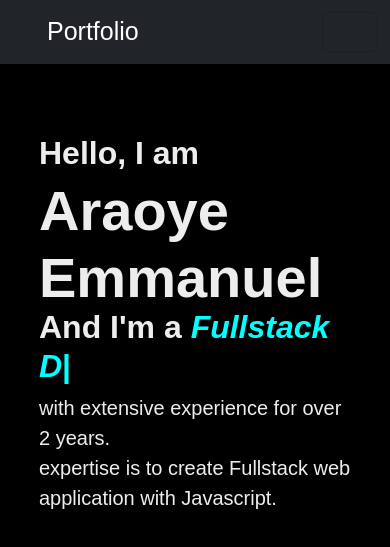
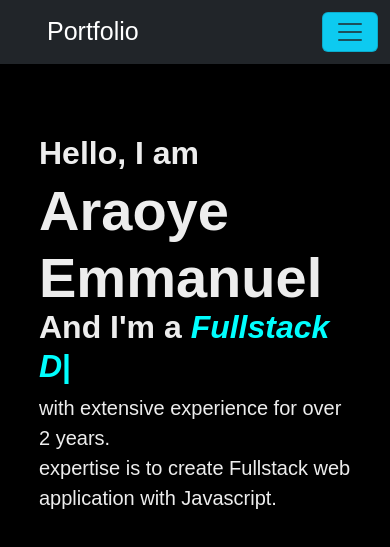
Before and after one commit to Emmanuel-002/emmanuel-portfolio, a plain HTML site: page index.html in a window 390 px wide. Shown: the top 547 px of the page. Drawn offline with nearby package versions, Linux system fonts and the light colour scheme.

Commit message:
initial commit

```diff
--- a/index.html
+++ b/index.html
@@ -19,7 +19,7 @@
       <div class="container-fluid">
         <a class="navbar-brand" href="#">Portfolio</a>
         <button
-          class="navbar-toggler"
+          class="navbar-toggler bg-info"
           type="button"
           data-bs-toggle="collapse"
           data-bs-target="#navbarNavAltMarkup"
```
